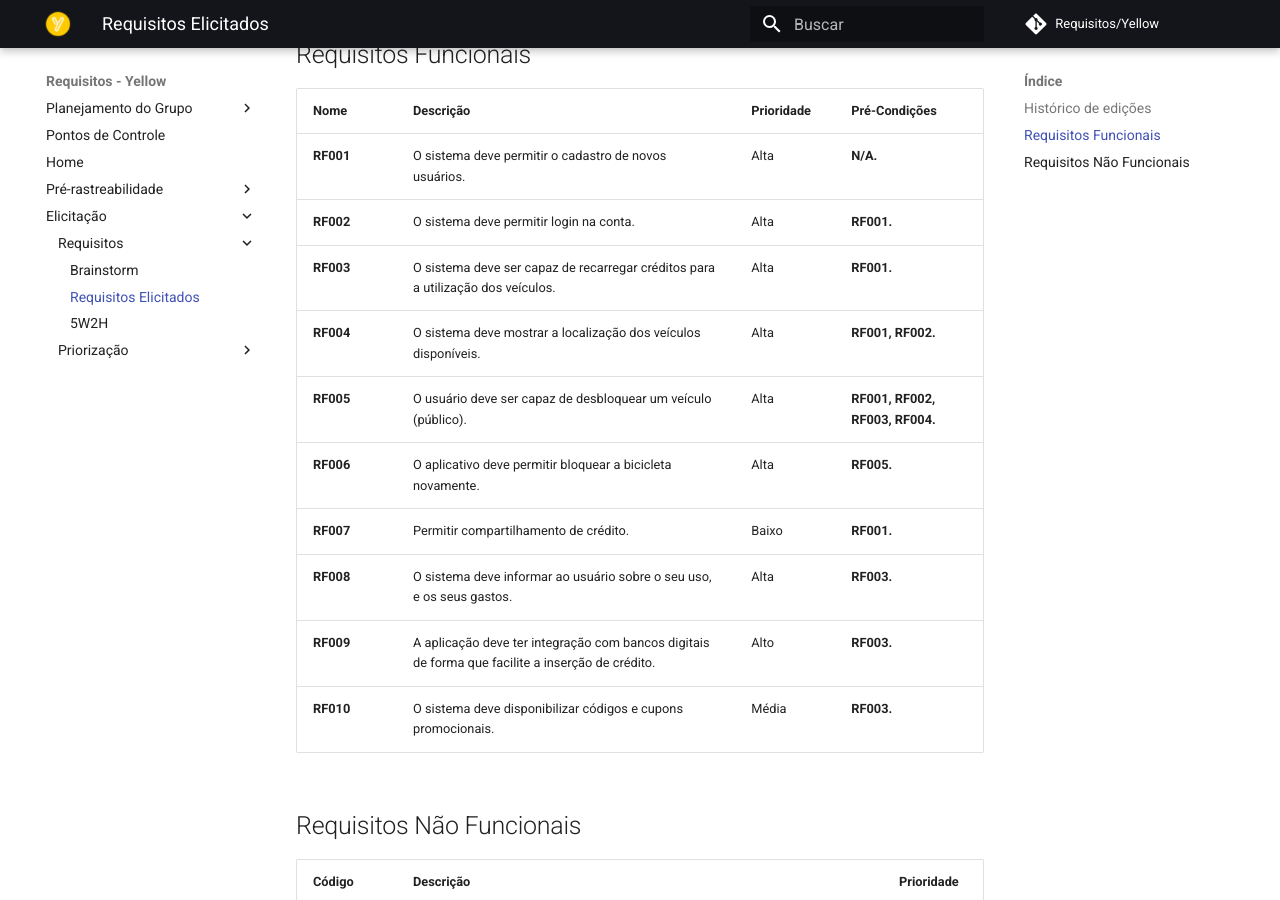
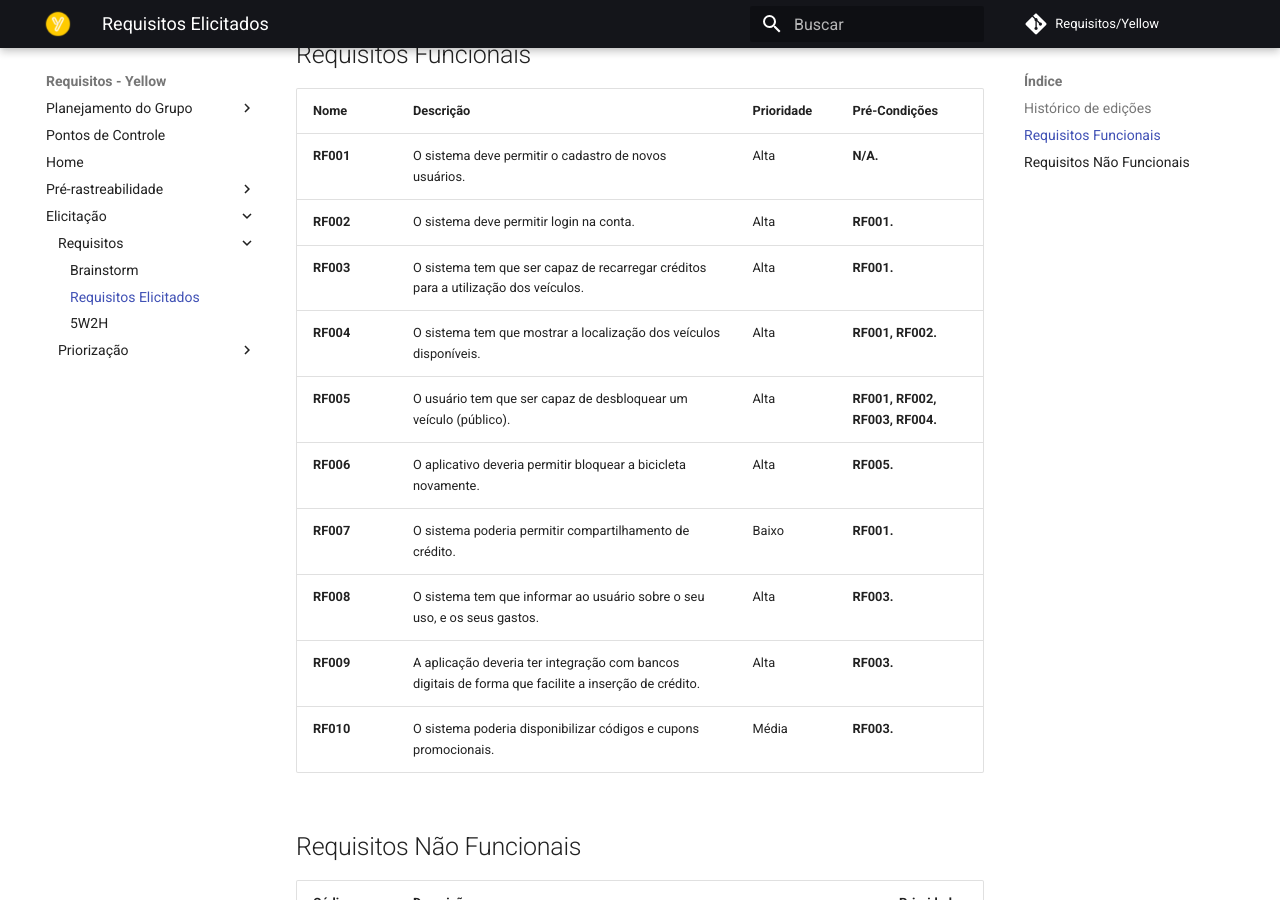
Before and after one commit to me42th/2019.2-Yellow, an MkDocs documentation site: the page built from docs/elicitacao/requisitos/requisitos_elicitados.md, in a window 1280 px wide and 900 px high, scrolled down 556 px. Built offline with MkDocs 1.6.1 and Material for MkDocs 9.7.7, drawn with Linux system fonts in a browser that asks for light colours; comment, search, counter and statistics services are not loaded.

Commit message:
#37 - Atualizando requisitos elicitados e adicionando novo moscow de acordo com o novo brainstorming.

```diff
--- a/docs/elicitacao/requisitos/requisitos_elicitados.md
+++ b/docs/elicitacao/requisitos/requisitos_elicitados.md
@@ -16,14 +16,14 @@ A partir do brainstorm elaborado foi possível elicitar alguns requisitos sendo
 | -------- | -------- | -------- | ------|
 | <b>RF001</b> | O sistema deve permitir o cadastro de novos usuários. |   Alta   | <b>N/A.</b> |
 | <b>RF002</b> | O sistema deve permitir login na conta. |   Alta   | <b>RF001.</b> |
-| <b>RF003</b> | O sistema deve ser capaz de recarregar créditos para a utilização dos veículos. | Alta | <b>RF001.</b> |
-| <b>RF004</b> | O sistema deve mostrar a localização dos veículos disponíveis.  | Alta | <b>RF001, RF002.</b> |
-| <b>RF005</b> | O usuário deve ser capaz de desbloquear um veículo (público).  | Alta | <b>RF001, RF002, RF003, RF004.</b> |
-| <b>RF006</b> | O aplicativo deve permitir bloquear a bicicleta novamente. | Alta | <b>RF005.</b> |
-| <b>RF007</b> | Permitir compartilhamento de crédito. | Baixo| <b>RF001.</b>|
-| <b>RF008</b> | O sistema deve informar ao usuário sobre o seu uso, e os seus gastos.  | Alta | <b>RF003.</b>|
-| <b>RF009</b> | A aplicação deve ter integração com bancos digitais de forma que facilite a inserção de crédito. | Alto| <b>RF003.</b>|
-| <b>RF010</b> | O sistema deve disponibilizar códigos e cupons promocionais. | Média | <b>RF003.</b>|
+| <b>RF003</b> | O sistema tem que ser capaz de recarregar créditos para a utilização dos veículos. | Alta | <b>RF001.</b> |
+| <b>RF004</b> | O sistema tem que mostrar a localização dos veículos disponíveis.  | Alta | <b>RF001, RF002.</b> |
+| <b>RF005</b> | O usuário tem que ser capaz de desbloquear um veículo (público).  | Alta | <b>RF001, RF002, RF003, RF004.</b> |
+| <b>RF006</b> | O aplicativo deveria permitir bloquear a bicicleta novamente. | Alta | <b>RF005.</b> |
+| <b>RF007</b> | O sistema poderia permitir compartilhamento de crédito. | Baixo| <b>RF001.</b>|
+| <b>RF008</b> | O sistema tem que informar ao usuário sobre o seu uso, e os seus gastos.  | Alta | <b>RF003.</b>|
+| <b>RF009</b> | A aplicação deveria ter integração com bancos digitais de forma que facilite a inserção de crédito. | Alta| <b>RF003.</b>|
+| <b>RF010</b> | O sistema poderia disponibilizar códigos e cupons promocionais. | Média | <b>RF003.</b>|
 
 
 ## Requisitos Não Funcionais
```
Also changed, not shown: docs/elicitacao/priorizacao/moscow.md (+9 -1 lines).
